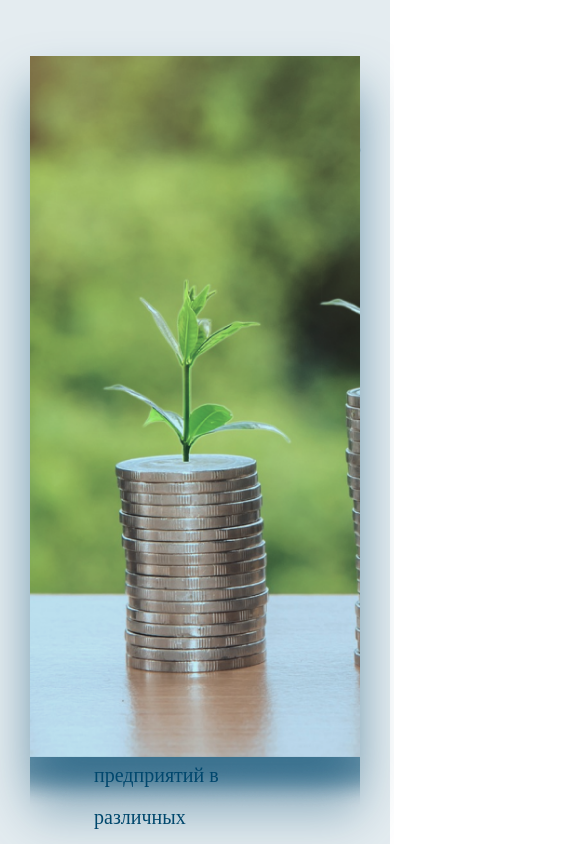
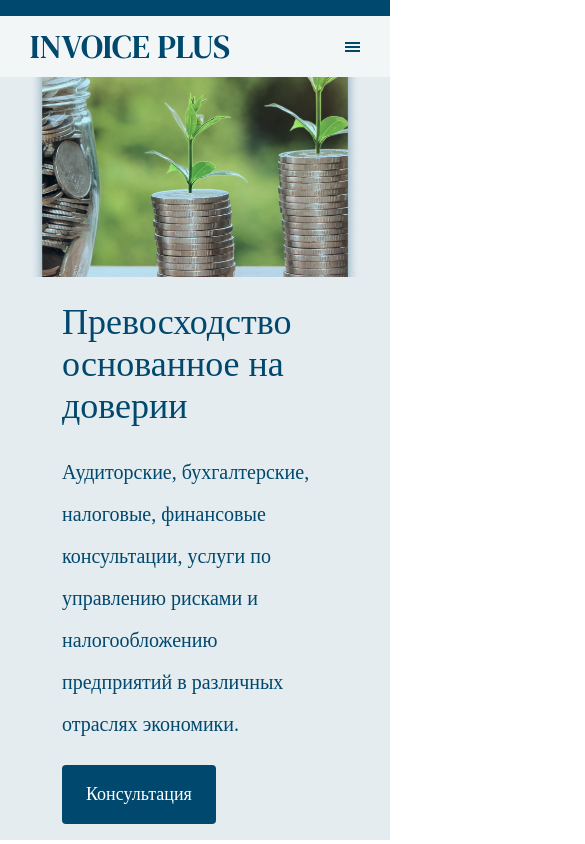
Before and after one commit to SanjarKeySkills/invoice_work, a React (Create React App) app: page / in a window 390 px wide. Shown: the top 844 px of the page, 585 px wide, since content can reach past the window. Built offline with nearby package versions, Linux system fonts and the light colour scheme.

Commit message:
Co-authored-by: Rustam  <hellorustam@users.noreply.github.com>

```diff
--- a/src/App.css
+++ b/src/App.css
@@ -24,6 +24,13 @@ a {
 	}
 }
 
+@media all and (max-width: 720px) {
+	.container {
+		padding: 0 30px;
+	}
+}
+
+
 @media all and (max-width: 300px){
 	.container {
 		padding: 0 10px;
--- a/src/App.js
+++ b/src/App.js
@@ -11,13 +11,13 @@ import Services from "./components/Services/Services";
 function App() {
     return (
         <div className="App">
-            {/* <Header /> */}
+            <Header />
             <About />
-            {/* <Services /> */}
-            {/* <LinkBlock /> */}
-            {/* <Portfolio /> */}
-            {/* <Consultation /> */}
-            {/* <Footer /> */}
+            <Services />
+            <LinkBlock />
+            <Portfolio />
+            <Consultation />
+            <Footer />
         </div>
     );
 }
--- a/src/components/About/About.jsx
+++ b/src/components/About/About.jsx
@@ -7,6 +7,7 @@ const About = () => {
 			<div className='container'>
 				<div className={classes.blocks}>
 					<div className={classes.block_title}>
+						<p className={classes.image_mobile}></p>
 						<p className={classes.points_top}></p>
 						<h2 className={classes.title}>
 							Превосходство основанное на доверии
--- a/src/components/About/About.module.css
+++ b/src/components/About/About.module.css
@@ -76,6 +76,14 @@
 	border-radius: 0px;
 }
 
+.image_mobile {
+	background: url(../../assets/about/IMAGE.png) center center/cover no-repeat;
+	/* position: absolute; */
+	width: 100%;
+	height: 200px;
+	display: none;
+}
+
 .bg {
 	position: absolute;
 	z-index: -1;
@@ -111,7 +119,7 @@
 		padding: 0 2rem;
 	}
 	.title {
-		padding: 0 2rem;
+		padding: 0 1rem;
 	}
 	.btn {
 		margin: 0 2rem;
@@ -164,6 +172,7 @@
 		}
 	.about {
 		padding-bottom: 1rem;
+		min-height: 600px;
 	}
 	.blocks {
 		display: flex;
@@ -177,6 +186,11 @@
 	}
 	.image {
 		width: 100%;
+		display: none;
+	}
+	.image_mobile{
+		display: block;
+		margin-bottom: 24px;
 	}
 	.block_bg {
 		position: relative;
@@ -187,15 +201,18 @@
 		display: none;
 	}
 	.block_title {
-		padding: 0 0 0 2rem;
+		width: 100%;
+		padding: 0;
+		margin-top: 0;
 	}
 	.title {
-		font-size: 42px;
-		padding: 0 2rem;
+		font-size: 36px;
+		line-height: 42px;
 	}
 	.desc {
 		font-size: 20px;
 		padding: 0 2rem;
+		margin: 24px 0 20px 0;
 	}
 	.btn {
 		margin: 0 2rem;
```
